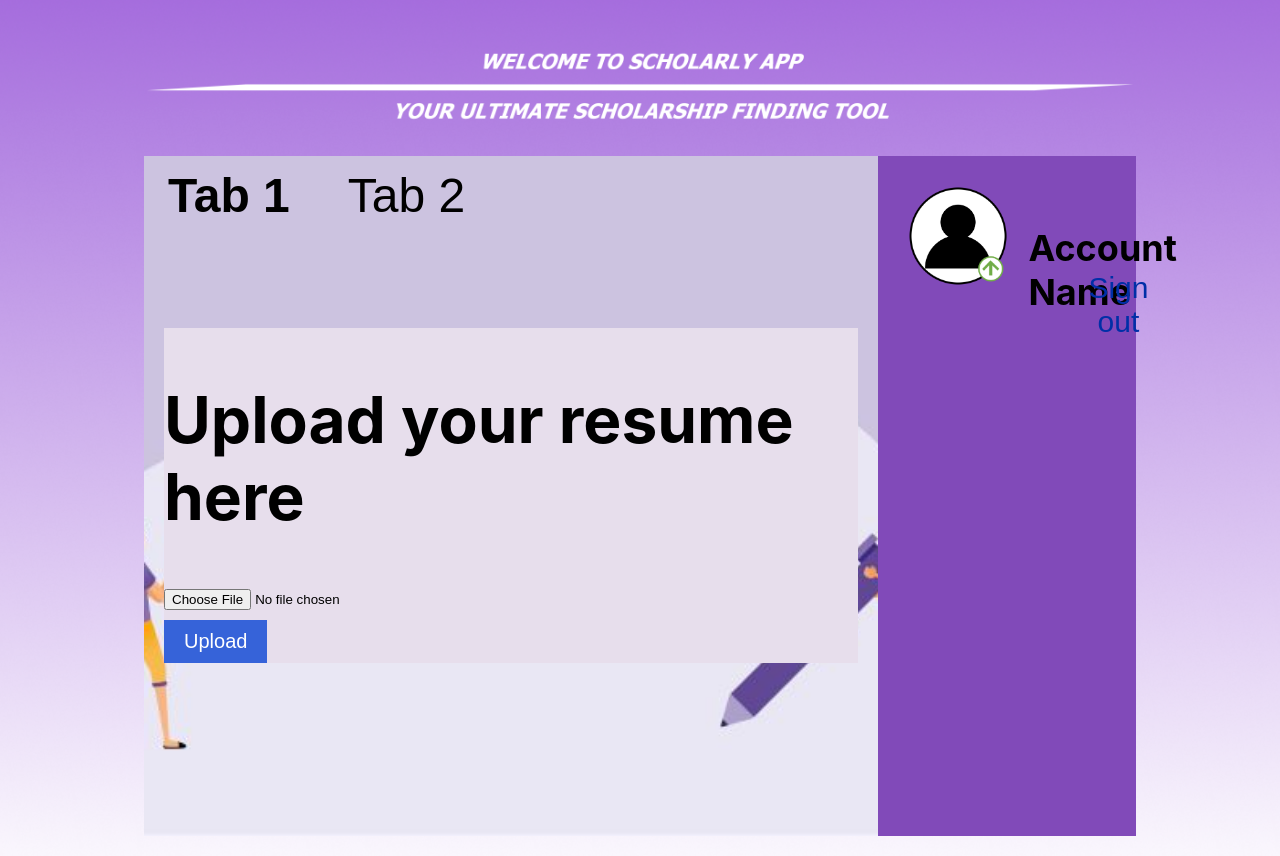
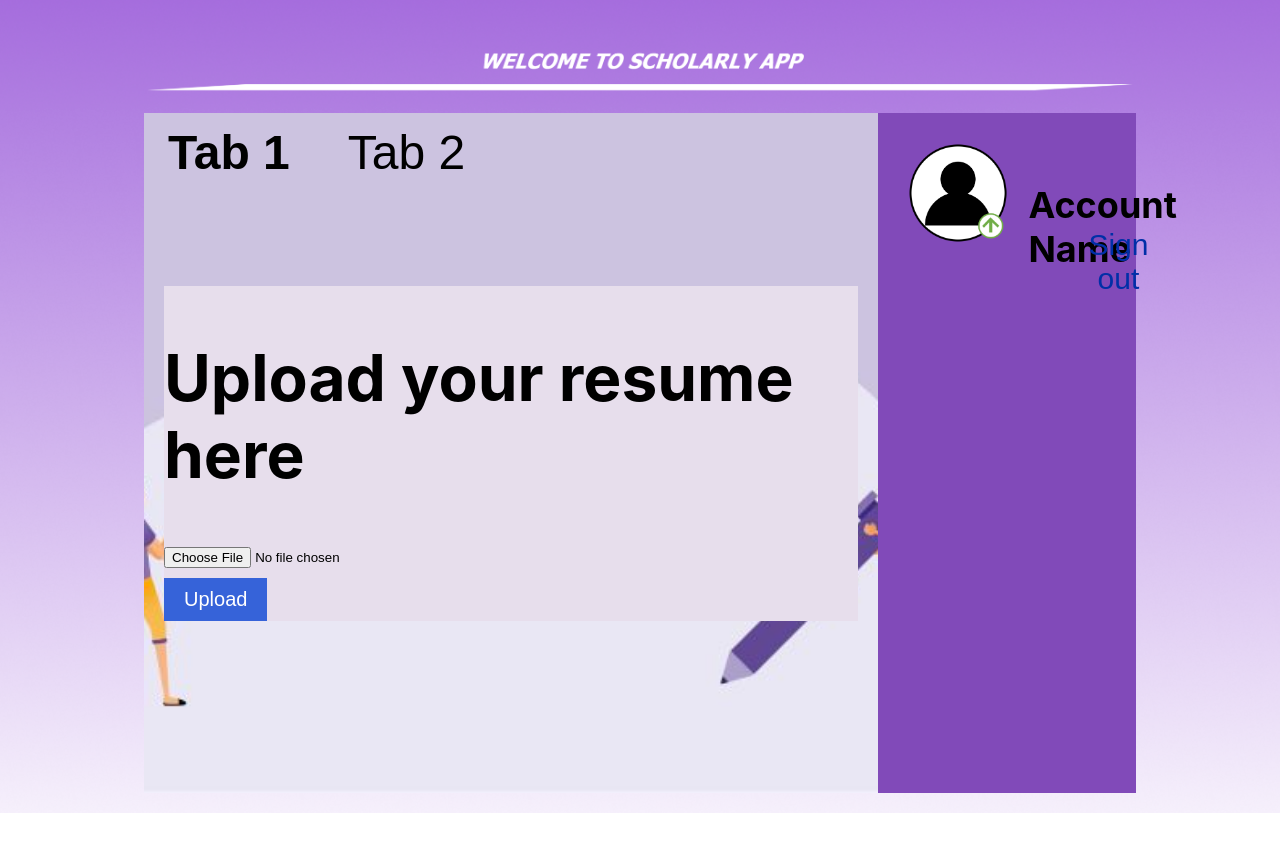
Before and after one commit to AdibaAdi/AI_hackathon-Scholarly-App, a React (Create React App) app in the folder scholarlyapp/: page /UploadPage in a window 1280 px wide. After the commit the page ends 813 px from the top, so only its background shows below. Built offline with nearby package versions, Linux system fonts and the light colour scheme.

Commit message:
"Changed banner"

```diff
--- a/scholarlyapp/src/pages/UploadPage.js
+++ b/scholarlyapp/src/pages/UploadPage.js
@@ -1,7 +1,7 @@
 import React, { useState } from 'react';
 import './uploadPage/UploadPage.css';
 import profilePic from './uploadPage/pfp.png';
-import bannerImage from './uploadPage/Banner.png';
+import banner2Image from './uploadPage/Banner2.png';
 
 const UploadPage = () => {
   const [activeTab, setActiveTab] = useState('tab1');
@@ -37,7 +37,7 @@ const UploadPage = () => {
     <div className="container">
       <div className="header-container">
       </div>
-      <img src={bannerImage} alt="Welcome Banner" className="banner-image" />
+      <img src={banner2Image} alt="Welcome Banner" className="banner-image" />
       <div className="content-container">
         <div className="tabs-container">
           <div className="tabs">
```
Also changed, not shown: scholarlyapp/src/pages/uploadPage/Banner2.png (added).
